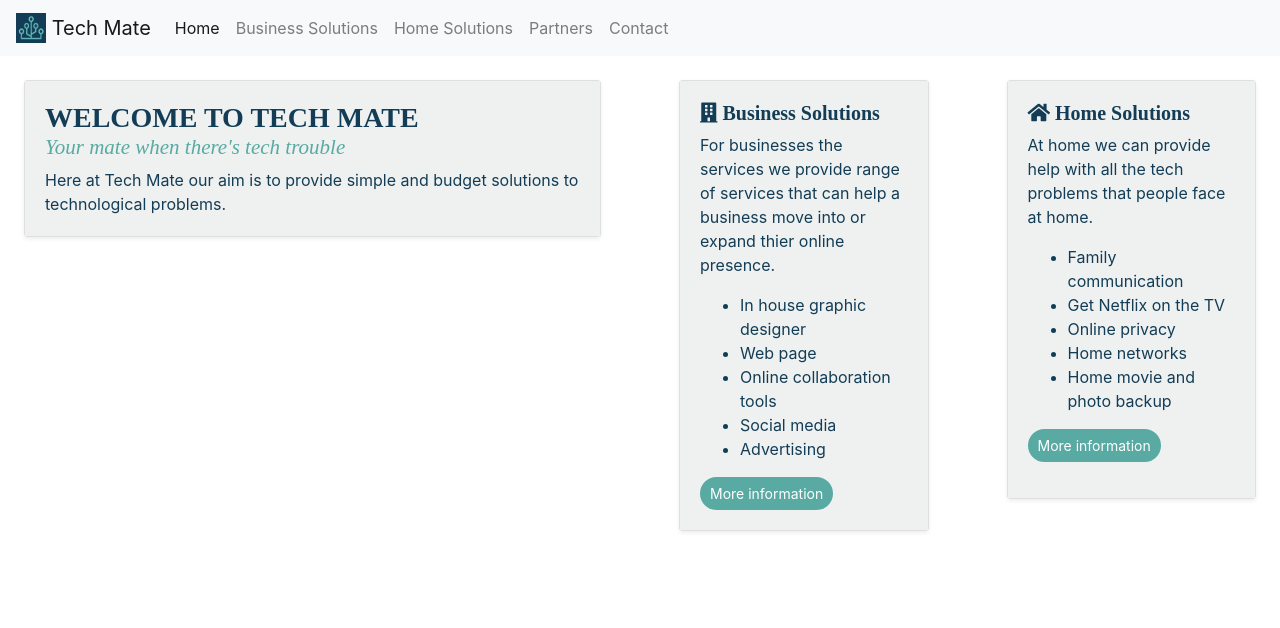
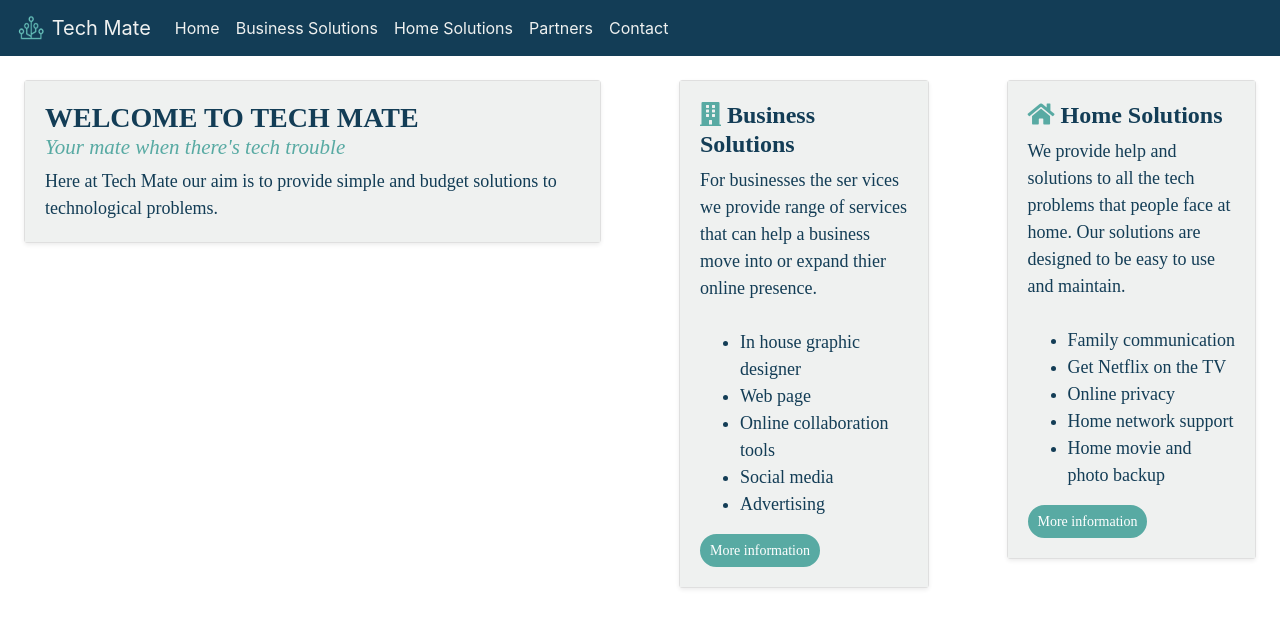
Before and after one commit to JH-Consulting/tech-mate, a PHP site: page / in a window 1280 px wide. Shown: the top 628 px of the page. Run offline with PHP 8.4, Linux system fonts and the light colour scheme; some libraries are stand-ins or nearby versions.

Commit message:
colour updates

```diff
--- a/html/header.php
+++ b/html/header.php
@@ -11,7 +11,7 @@
   <body class="mdl-demo mdl-color--grey-100 mdl-color-text--grey-700 mdl-base">
     <div class="row">
       <div class="col-sm-12">
-        <nav class="navbar navbar-expand-lg navbar-light bg-light">
+        <nav class="navbar navbar-expand-lg">
           <a class="navbar-brand" href="#">
             <img src="images/header-logo.png" width="30" height="30" class="d-inline-block align-top" alt="">
             Tech Mate
--- a/html/index.php
+++ b/html/index.php
@@ -16,9 +16,10 @@
   <div class="col-sm-3">
     <div class="card m-4 shadow-sm">
       <div class="card-body">
-        <h5 class="card-heading"><i class="fas fa-building"></i>&nbsp;Business Solutions</h5>
-        <p class="card-text">
-          For businesses the services we provide range of services that can help a business move into or expand thier online presence.
+        <h4 class="card-heading"><i class="fas fa-building card-heading-icon"></i>&nbsp;Business Solutions</h5>
+        <div class="card-text">
+          For businesses the ser vices we provide range of services that can help a business move into or expand thier online presence.
+          <br><br>
           <ul class="card-text">
             <li>In house graphic designer</li>
             <li>Web page</li>
@@ -28,23 +29,25 @@
           </ul>
           <a href="home.php"class="btn btn-primary btn-sm">More information</a>
         </div>
+      </div>
     </div>
   </div>
   <div class="col-sm-3">
     <div class="card m-4 shadow-sm">
       <div class="card-body">
-        <h5 class="card-heading"><i class="fas fa-home"></i>&nbsp;Home Solutions</h5>
-        <p class="card-text">
-          At home we can provide help with all the tech problems that people face at home.
+        <h4 class="card-heading"><i class="fas fa-home card-heading-icon"></i>&nbsp;Home Solutions</h5>
+        <div class="card-text">
+          We provide help and solutions to all the tech problems that people face at home.  Our solutions are designed to be easy to use and maintain.
+          <br><br>
           <ul class="card-text">
             <li>Family communication</li>
             <li>Get Netflix on the TV</li>
             <li>Online privacy</li>
-            <li>Home networks</li>
+            <li>Home network support</li>
             <li>Home movie and photo backup</li>
           </ul>
           <a href="business.php"class="btn btn-primary btn-sm">More information</a>
-        </p>
+        </div>
       </div>
     </div>
   </div>
--- a/html/styles.css
+++ b/html/styles.css
@@ -1,8 +1,31 @@
+.navbar {
+  background-color: #133D56;
+}
+
+.navbar-brand, .nav-link, .navbar-brand:hover, .navbar-brand:focus, .navbar-brand:active, .nav-link:hover, .nav-link:focus, .nav-link:active {
+  color: #EFF1F0
+}
+
+.navbar-brand:hover, .navbar-brand:focus, .navbar-brand:active, .nav-link:hover, .nav-link:focus, .nav-link:active {
+  color: white
+}
+
+.btn:hover, .btn:focus, .btn:active {
+  border: 2px solid #58AAA3;
+  border-radius: 25px;
+  background: #EFF1F0;
+  color: #58AAA3;
+}
+
 .card-heading {
     font-family: MONTSERRAT;
     font-color: #133D56;
     font-weight: bold;
     color: #133D56;
+}
+
+.card-heading-icon {
+  color: #58AAA3;
 }
 
 .card-sub-heading {
@@ -13,12 +36,10 @@
     color: #58AAA3;
 }
 
-.card-content {
-    font-family: Montserrat regular;
-}
-
 .card-text {
   color: #133D56;
+  font-family: MONTSERRAT;
+  font-size: large;
 }
 
 .card-body {
@@ -35,7 +56,7 @@
 .btn:hover, .btn:focus, .btn:active {
   border: 2px solid #58AAA3;
   border-radius: 25px;
-  background: white;
+  background: #EFF1F0;
   color: #58AAA3;
 }
 
```
